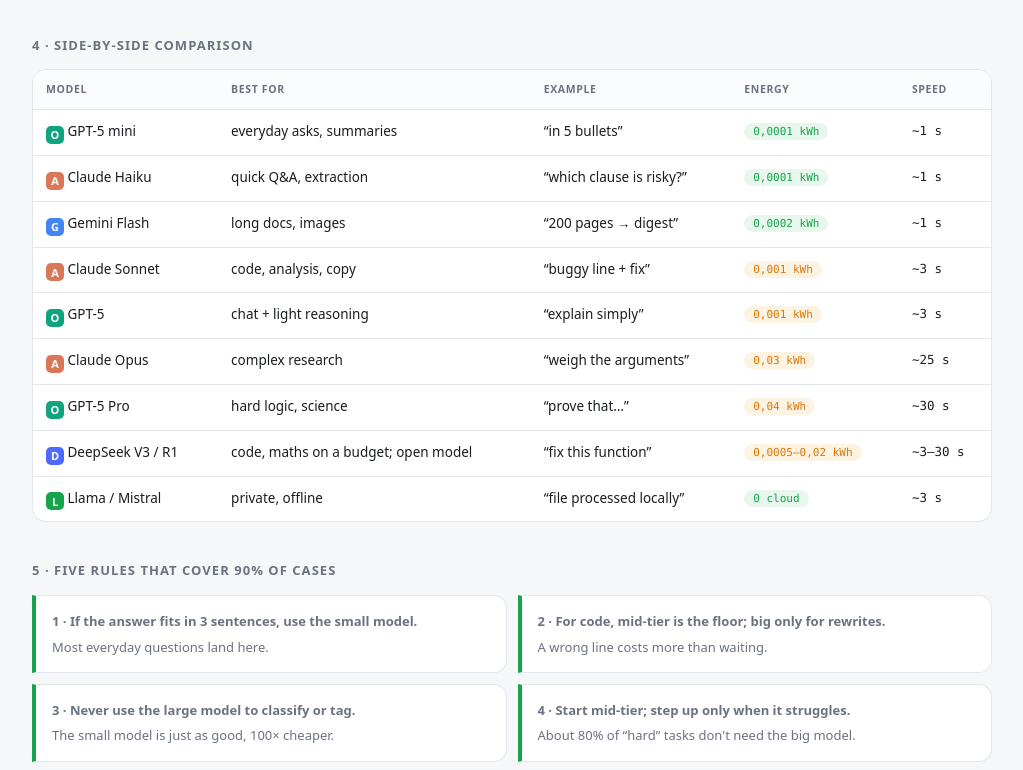
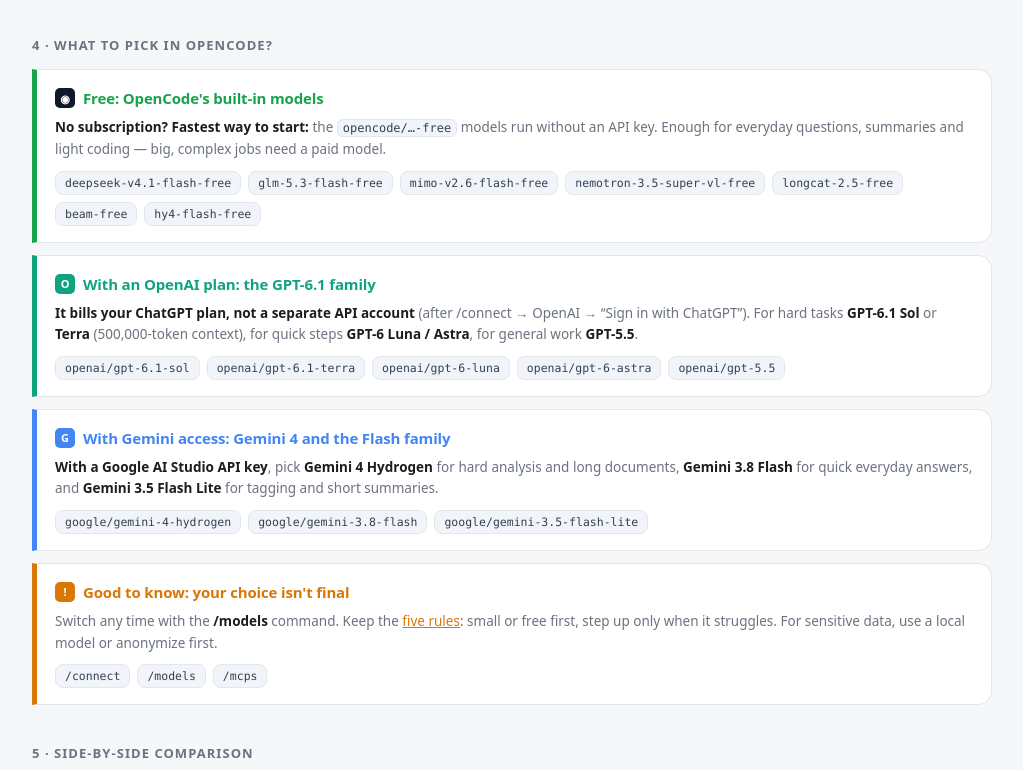
Before and after one commit to madcsaba/ai-awareness-wireframe, a plain HTML site: page models.html in a window 1280 px wide. Shown: the part 3440-4210 px from the top of the page, without its empty margins (128-1151 px from the left). Drawn offline with Linux system fonts and the light colour scheme.

Commit message:
models: 4 · Mit válassz OpenCode-ban? – színezett kezdőmondatok (ingyenes / OpenAI / Google / tipp), szekciók újraszámozva, #rules horgony

```diff
--- a/models.html
+++ b/models.html
@@ -22,7 +22,7 @@ document.documentElement.setAttribute("data-lang",l);document.documentElement.la
 <style>
   :root{--bg:#f6f7f9;--panel:#fff;--line:#e3e6ea;--ink:#1a1d21;--dim:#6b7280;
     --acc:#2563eb;--green:#16a34a;--amber:#d97706;--red:#dc2626;
-    --anthropic:#d97757;--openai:#10a37f;--google:#4285f4;--local:#16a34a;--deepseek:#4d6bfe;
+    --anthropic:#d97757;--openai:#10a37f;--google:#4285f4;--local:#16a34a;--deepseek:#4d6bfe;--opencode:#0f172a;
     --display:ui-sans-serif,system-ui,"Segoe UI",Helvetica,Arial;
     --mono:ui-monospace,SFMono-Regular,Menlo,monospace}
   *{box-sizing:border-box}
@@ -37,6 +37,7 @@ document.documentElement.setAttribute("data-lang",l);document.documentElement.la
     color:#fff;font-size:11px;font-weight:800;flex:0 0 auto;vertical-align:-3px}
   .logo.anthropic{background:var(--anthropic)}.logo.openai{background:var(--openai)}
   .logo.google{background:var(--google)}.logo.local{background:var(--local)}.logo.deepseek{background:var(--deepseek)}
+  .logo.opencode{background:var(--opencode)}
 
   /* 1 · chips */
   .chips{display:flex;gap:8px;flex-wrap:wrap}
@@ -87,7 +88,22 @@ document.documentElement.setAttribute("data-lang",l);document.documentElement.la
   .bar{height:7px;border-radius:99px;background:#eceff3;overflow:hidden;margin-top:9px;display:flex}
   .bar i{display:block;height:100%}
 
-  /* 4 · table */
+  /* 4 · OpenCode választó – színezett kezdőmondatokkal */
+  .oc{background:var(--panel);border:1px solid var(--line);border-left:5px solid var(--c,var(--acc));
+    border-radius:0 14px 14px 0;padding:16px 18px;margin-bottom:12px}
+  .oc .lead{display:flex;align-items:center;gap:8px;margin:0 0 7px;font-size:15px;font-weight:800;
+    color:var(--c,var(--acc));letter-spacing:-.01em}
+  .oc .lead .logo{width:20px;height:20px}
+  .oc p{margin:0;font-size:13.5px;color:var(--dim);line-height:1.6}
+  .oc b{color:var(--ink)}
+  .oc .tags{display:flex;gap:7px;flex-wrap:wrap;margin-top:10px}
+  .oc .tg{font:11.5px var(--mono);background:#f1f4f8;border:1px solid var(--line);border-radius:8px;
+    padding:4px 9px;color:#334155;white-space:nowrap}
+  .oc.free{--c:var(--green)}.oc.oai{--c:var(--openai)}.oc.gog{--c:var(--google)}.oc.hint{--c:var(--amber)}
+  .oc code{font:12px var(--mono);background:#f1f4f8;border:1px solid var(--line);border-radius:6px;
+    padding:1px 5px;color:#334155;white-space:nowrap}
+
+  /* 5 · table */
   .tbl-wrap{overflow-x:auto;background:var(--panel);border:1px solid var(--line);border-radius:14px}
   table{width:100%;border-collapse:collapse;font-size:13.5px;min-width:640px}
   th,td{text-align:left;padding:11px 13px;border-bottom:1px solid var(--line);vertical-align:top}
@@ -97,7 +113,7 @@ document.documentElement.setAttribute("data-lang",l);document.documentElement.la
   .pill{font-size:11px;border-radius:99px;padding:2px 9px;background:#eef1f5;color:var(--dim);white-space:nowrap}
   .pill.g{background:#e7f7ed;color:var(--green)}.pill.a{background:#fdf3e3;color:var(--amber)}
 
-  /* 5 · rules */
+  /* 6 · rules */
   .rules{display:grid;gap:11px}
   @media(min-width:700px){.rules{grid-template-columns:1fr 1fr}}
   .rule{background:var(--panel);border:1px solid var(--line);border-left:4px solid var(--green);
@@ -105,7 +121,7 @@ document.documentElement.setAttribute("data-lang",l);document.documentElement.la
   .rule b{display:block;margin-bottom:3px}
   .rule span{color:var(--dim);font-size:13px}
 
-  /* 6 · warnings */
+  /* 7 · warnings */
   .warn{background:#fdf8ee;border:1px solid #f3ddb6;border-radius:14px;padding:18px 20px}
   .warn li{margin:9px 0;font-size:14px}
   .warn b{color:#9a5b12}
@@ -414,8 +430,77 @@ document.documentElement.setAttribute("data-lang",l);document.documentElement.la
     </div>
   </details>
 
-  <!-- 4 · TABLE -->
-  <h2><span class="hu">4 · Összehasonlítás egy lapon</span><span class="en">4 · Side-by-side comparison</span></h2>
+  <!-- 4 · OPENCODE VÁLASZTÓ -->
+  <h2><span class="hu">4 · Mit válassz OpenCode-ban?</span><span class="en">4 · What to pick in OpenCode?</span></h2>
+
+  <div class="oc free">
+    <p class="lead"><span class="logo opencode">◉</span>
+      <span class="hu">Ingyenes: az OpenCode beépített modelljei</span>
+      <span class="en">Free: OpenCode's built-in models</span></p>
+    <p>
+      <span class="hu"><b>Ha nincs előfizetésed, ez a leggyorsabb kezdés:</b> a <code>opencode/…-free</code> modellek API-kulcs nélkül is mennek. Napi kérdésre, összefoglalóra, könnyű kódolásra elegendők — nagy, összetett feladatnál inkább egy fizetős modell kell.</span>
+      <span class="en"><b>No subscription? Fastest way to start:</b> the <code>opencode/…-free</code> models run without an API key. Enough for everyday questions, summaries and light coding — big, complex jobs need a paid model.</span>
+    </p>
+    <div class="tags">
+      <span class="tg">deepseek-v4.1-flash-free</span>
+      <span class="tg">glm-5.3-flash-free</span>
+      <span class="tg">mimo-v2.6-flash-free</span>
+      <span class="tg">nemotron-3.5-super-vl-free</span>
+      <span class="tg">longcat-2.5-free</span>
+      <span class="tg">beam-free</span>
+      <span class="tg">hy4-flash-free</span>
+    </div>
+  </div>
+
+  <div class="oc oai">
+    <p class="lead"><span class="logo openai">O</span>
+      <span class="hu">OpenAI Pro csomaggal: a GPT-6.1 család</span>
+      <span class="en">With an OpenAI plan: the GPT-6.1 family</span></p>
+    <p>
+      <span class="hu"><b>A ChatGPT-csomagodat terheli, nem külön API-számlát</b> (a /connect → OpenAI → „Sign in with ChatGPT” után). Nehéz feladatra a <b>GPT-6.1 Sol</b> vagy <b>Terra</b> (500 000 tokenes kontextus), gyors lépésre a <b>GPT-6 Luna / Astra</b>, általános munkára a <b>GPT-5.5</b>.</span>
+      <span class="en"><b>It bills your ChatGPT plan, not a separate API account</b> (after /connect → OpenAI → “Sign in with ChatGPT”). For hard tasks <b>GPT-6.1 Sol</b> or <b>Terra</b> (500,000-token context), for quick steps <b>GPT-6 Luna / Astra</b>, for general work <b>GPT-5.5</b>.</span>
+    </p>
+    <div class="tags">
+      <span class="tg">openai/gpt-6.1-sol</span>
+      <span class="tg">openai/gpt-6.1-terra</span>
+      <span class="tg">openai/gpt-6-luna</span>
+      <span class="tg">openai/gpt-6-astra</span>
+      <span class="tg">openai/gpt-5.5</span>
+    </div>
+  </div>
+
+  <div class="oc gog">
+    <p class="lead"><span class="logo google">G</span>
+      <span class="hu">Gemini-hozzáféréssel: Gemini 4 és a Flash család</span>
+      <span class="en">With Gemini access: Gemini 4 and the Flash family</span></p>
+    <p>
+      <span class="hu"><b>Google AI Studio API-kulccsal</b> a nehéz elemzéshez és hosszú dokumentumhoz a <b>Gemini 4 Hydrogen</b>, a napi gyors válaszhoz a <b>Gemini 3.8 Flash</b>, a címkézéshez és rövid összefoglaláshoz a <b>Gemini 3.5 Flash Lite</b> a jó választás.</span>
+      <span class="en"><b>With a Google AI Studio API key</b>, pick <b>Gemini 4 Hydrogen</b> for hard analysis and long documents, <b>Gemini 3.8 Flash</b> for quick everyday answers, and <b>Gemini 3.5 Flash Lite</b> for tagging and short summaries.</span>
+    </p>
+    <div class="tags">
+      <span class="tg">google/gemini-4-hydrogen</span>
+      <span class="tg">google/gemini-3.8-flash</span>
+      <span class="tg">google/gemini-3.5-flash-lite</span>
+    </div>
+  </div>
+
+  <div class="oc hint">
+    <p class="lead"><span class="logo opencode" style="background:var(--amber)">!</span>
+      <span class="hu">Jó tudni: a választás nem végleges</span>
+      <span class="en">Good to know: your choice isn't final</span></p>
+    <p>
+      <span class="hu">A <b>/models</b> paranccsal bármikor válthatsz. Tartsd az <a href="#rules" style="color:var(--amber)">5 szabályt</a>: előbb a kis vagy ingyenes modell, csak ha elakad, lépj feljebb. Érzékeny adatnál helyi modell vagy anonimizálás előbb.</span>
+      <span class="en">Switch any time with the <b>/models</b> command. Keep the <a href="#rules" style="color:var(--amber)">five rules</a>: small or free first, step up only when it struggles. For sensitive data, use a local model or anonymize first.</span>
+    </p>
+    <div class="tags">
+      <span class="tg">/connect</span>
+      <span class="tg">/models</span>
+      <span class="tg">/mcps</span>
+    </div>
+  </div>
+
+  <!-- 5 · TABLE -->
+  <h2 id="comparison"><span class="hu">5 · Összehasonlítás egy lapon</span><span class="en">5 · Side-by-side comparison</span></h2>
   <div class="tbl-wrap">
     <table>
       <thead><tr>
@@ -466,8 +551,8 @@ document.documentElement.setAttribute("data-lang",l);document.documentElement.la
     </table>
   </div>
 
-  <!-- 5 · RULES -->
-  <h2><span class="hu">5 · Öt szabály, ami 90%-ban elég</span><span class="en">5 · Five rules that cover 90% of cases</span></h2>
+  <!-- 6 · RULES -->
+  <h2 id="rules"><span class="hu">6 · Öt szabály, ami 90%-ban elég</span><span class="en">6 · Five rules that cover 90% of cases</span></h2>
   <div class="rules">
     <div class="rule"><b><span class="hu">1 · Ha 3 mondatnál rövidebb a válasz, elég a kis modell.</span><span class="en">1 · If the answer fits in 3 sentences, use the small model.</span></b>
       <span><span class="hu">A legtöbb napi kérdés ide tartozik.</span><span class="en">Most everyday questions land here.</span></span></div>
@@ -481,8 +566,8 @@ document.documentElement.setAttribute("data-lang",l);document.documentElement.la
       <span><span class="hu">A kényelem nem éri meg az adatszivárgást.</span><span class="en">Convenience isn't worth a data leak.</span></span></div>
   </div>
 
-  <!-- 6 · WARNINGS -->
-  <h2><span class="hu">6 · Gyakori tévhitek</span><span class="en">6 · Common myths</span></h2>
+  <!-- 7 · WARNINGS -->
+  <h2><span class="hu">7 · Gyakori tévhitek</span><span class="en">7 · Common myths</span></h2>
   <div class="warn">
     <ul>
       <li><b><span class="hu">„A nagy modell mindig pontosabb."</span><span class="en">“The big model is always more accurate.”</span></b>
```
